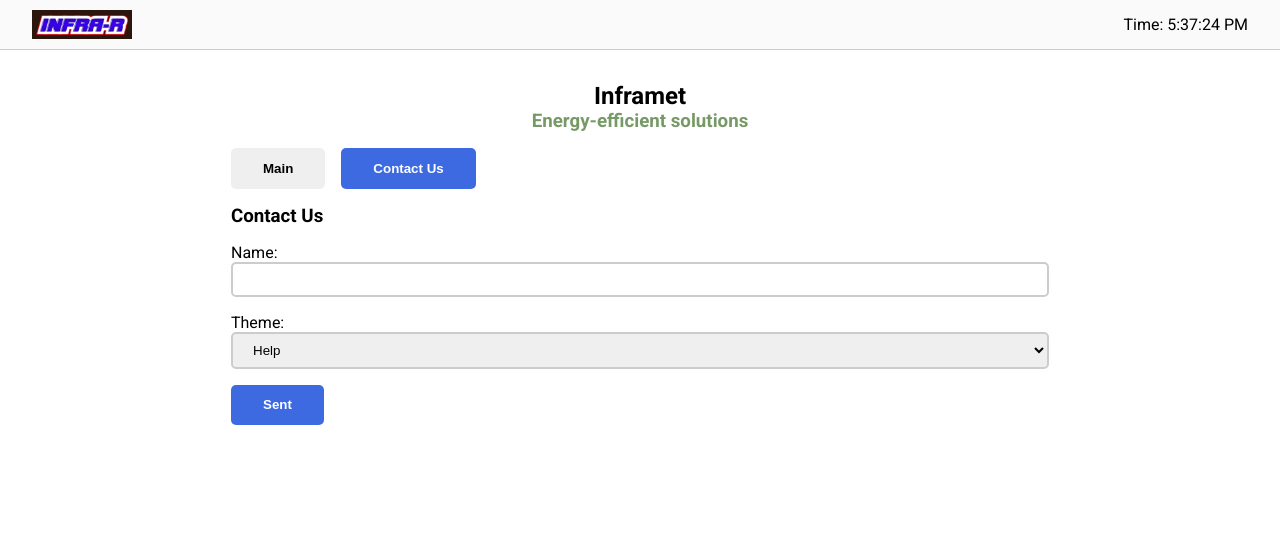
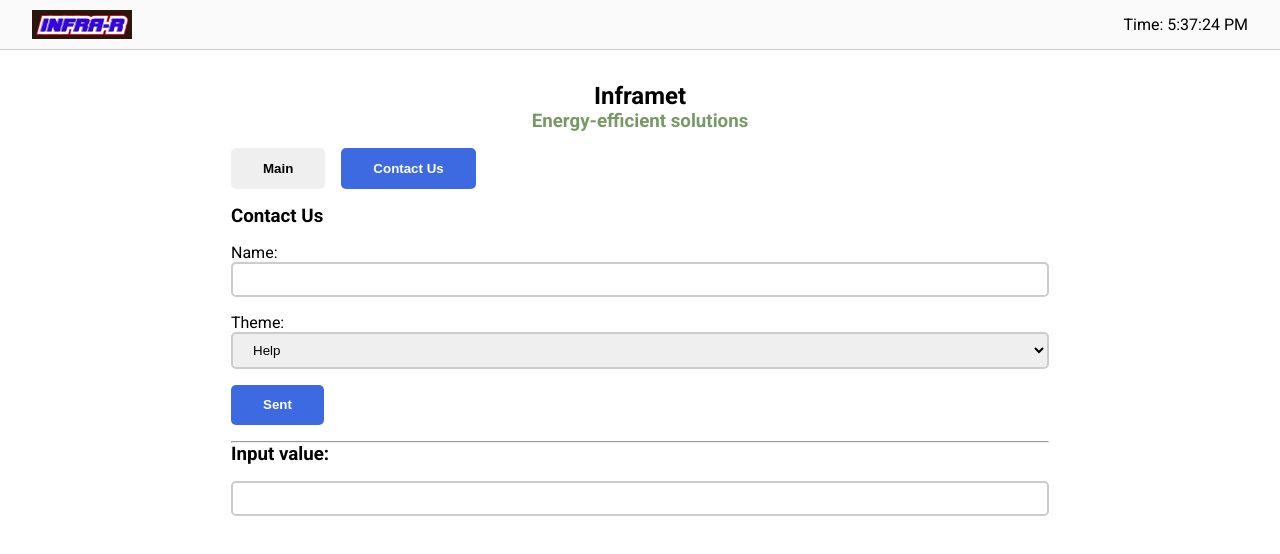
Before and after one commit to lksndr1/infra-r, a React (Vite) app: page / in a window 1280 px wide. Shown: the top 554 px of the page. Built offline with nearby package versions, Linux system fonts and the light colour scheme.

Commit message:
states ref

```diff
--- a/src/components/ContactUsSection.jsx
+++ b/src/components/ContactUsSection.jsx
@@ -1,47 +1,97 @@
 import Button from './Button/Button'
-import { useState } from 'react'
+import { useState, useRef } from 'react'
+
+function StateVsRef() {
+    const input = useRef()
+    const [show, setShow] = useState(false)
+
+    function handleKeyDown(event) {
+        if (event.key === 'Enter') {
+            setShow(true)
+        }
+    }
+
+    return (
+        <div>
+            <h3>Input value: {show && input.current.value}</h3>
+            <input
+                ref={input}
+                type="text"
+                onKeyDown={handleKeyDown}
+                className='control'
+            />
+        </div>
+    )
+}
 
 export default function ContactUsSection() {
-    const [name, setName] = useState('')
-    const [theme, setTheme] = useState('help')
-    const [hasError, setHasError] = useState(false)
+    const [form, setForm] = useState({
+        name: '',
+        theme: 'help',
+        hasError: false
+    })
+    // const [name, setName] = useState('')
+    // const [theme, setTheme] = useState('help')
+    // const [hasError, setHasError] = useState(true)
 
     function handleNameChange(event) {
-        setName(event.target.value)
-        setHasError(event.target.value.trim().length === 0)
+        // setName(event.target.value)
+        // setHasError(event.target.value.trim().length === 0)
+        setForm((prev) => ({
+            ...prev,
+            name: event.target.value,
+            hasError: event.target.value.trim().length === 0,
+        }))
     }
 
     function handleThemeChange(event) {
         setTheme(event.target.value)
     }
 
+    // function toggleError() {
+    //     setHasError((prev) => !prev)
+    // }
+
     return (
         <section>
             <h3>Contact Us</h3>
 
-            <form>
+            {/* <Button buttonClicked={toggleError}>Toggle Error</Button> */}
+
+            <form style={{ marginBottom: '1rem' }}>
                 <label htmlFor="name">Name:</label>
                 <input
                     type="text"
                     id="name"
                     className="control"
-                    value={name}
+                    value={form.name}
                     style={{
-                        border: hasError ? '2px solid red' : null,
+                        border: form.hasError ? '2px solid red' : null,
                     }}
                     onChange={handleNameChange}
                 />
 
                 <label htmlFor="theme">Theme:</label>
-                <select id="theme" className="control" value={theme} onChange={handleThemeChange}>
+                <select
+                    id="theme"
+                    className="control"
+                    value={form.theme}
+                    onChange={(event) =>
+                        setForm((prev) => ({ ...prev, reason: event.target.value }))
+
+                    }
+                >
                     <option value="wishes">Wishes</option>
                     <option value="help">Help</option>
                     <option value="partnership">Parthership</option>
                     <option value="other">Other</option>
                 </select>
 
-                <Button disabled={hasError} isActive={!hasError}>Sent</Button>
+                <Button disabled={form.hasError} isActive={!form.hasError}>Sent</Button>
+
             </form>
+            <hr />
+            <StateVsRef />
         </section>
     )
 }
```
